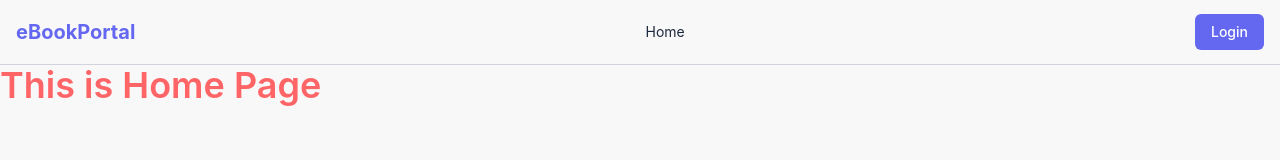
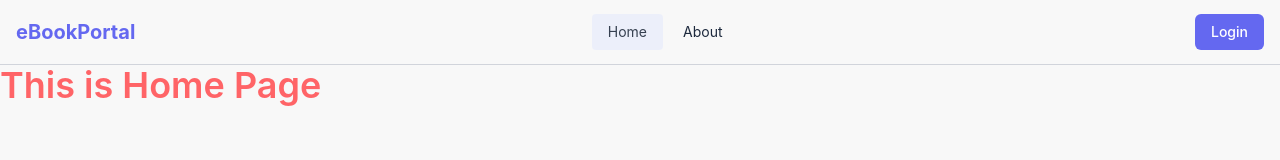
Before and after one commit to adnan-akhlas/ebook-portal-ui, a Next.js app: page / in a window 1280 px wide. Shown: the top 160 px of the page. Built offline with nearby package versions, Linux system fonts and the light colour scheme.

Commit message:
feat(ui): implement active navlinks

```diff
--- a/src/components/Navbar.tsx
+++ b/src/components/Navbar.tsx
@@ -1,8 +1,5 @@
 "use client";
 
-import Link from "next/link";
-import { useState } from "react";
-import { Menu, X } from "lucide-react";
 import { Button } from "@/components/ui/button";
 import {
   NavigationMenu,
@@ -10,9 +7,15 @@ import {
   NavigationMenuLink,
   NavigationMenuList,
 } from "@/components/ui/navigation-menu";
+import { navlinks } from "@/constants/navlinks";
+import { Menu, X } from "lucide-react";
+import Link from "next/link";
+import { usePathname } from "next/navigation";
+import { useState } from "react";
 
 export default function Navbar() {
   const [isOpen, setIsOpen] = useState(false);
+  const pathname = usePathname();
 
   return (
     <nav className="w-full border-b bg-background">
@@ -26,13 +29,18 @@ export default function Navbar() {
         <div className="hidden md:flex">
           <NavigationMenu>
             <NavigationMenuList>
-              <NavigationMenuItem>
-                <NavigationMenuLink asChild>
-                  <Link href="/" className="px-4 py-2">
-                    Home
-                  </Link>
-                </NavigationMenuLink>
-              </NavigationMenuItem>
+              {navlinks.map((link) => (
+                <NavigationMenuItem key={link.label}>
+                  <NavigationMenuLink
+                    data-active={link.href === pathname}
+                    asChild
+                  >
+                    <Link className="px-4 py-2" href={link.href}>
+                      {link.label}
+                    </Link>
+                  </NavigationMenuLink>
+                </NavigationMenuItem>
+              ))}
             </NavigationMenuList>
           </NavigationMenu>
         </div>
@@ -58,11 +66,19 @@ export default function Navbar() {
       <div
         className={`md:hidden border-t bg-sidebar-primary-foreground px-4 py-4 space-y-3 transition-all duration-300 absolute w-full ${isOpen ? "top-16" : "-top-50"}`}
       >
-        <Button asChild>
-          <Link href="/" className="block">
-            Home
-          </Link>
-        </Button>
+        <div className="flex flex-col gap-2 w-fit">
+          {navlinks.map((link) => (
+            <Button
+              key={link.label}
+              variant={link.href === pathname ? "default" : "outline"}
+              asChild
+            >
+              <Link href={link.href} className="block">
+                {link.label}
+              </Link>
+            </Button>
+          ))}
+        </div>
         <Button className="w-full">Login</Button>
       </div>
     </nav>
--- /dev/null
+++ b/src/constants/navlinks.ts
@@ -0,0 +1,12 @@
+import { INavlinks } from "@/types/navlinks";
+
+export const navlinks: INavlinks[] = [
+  {
+    label: "Home",
+    href: "/",
+  },
+  {
+    label: "About",
+    href: "/about",
+  },
+];
--- /dev/null
+++ b/src/types/navlinks.ts
@@ -0,0 +1,4 @@
+export interface INavlinks {
+  label: string;
+  href: string;
+}
```
Also changed, not shown: src/components/ui/navigation-menu.tsx (+24 -24 lines).
